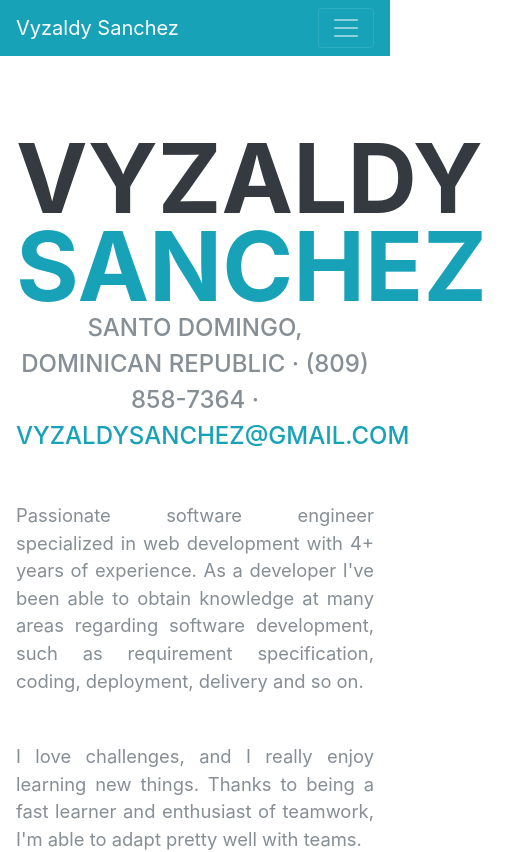
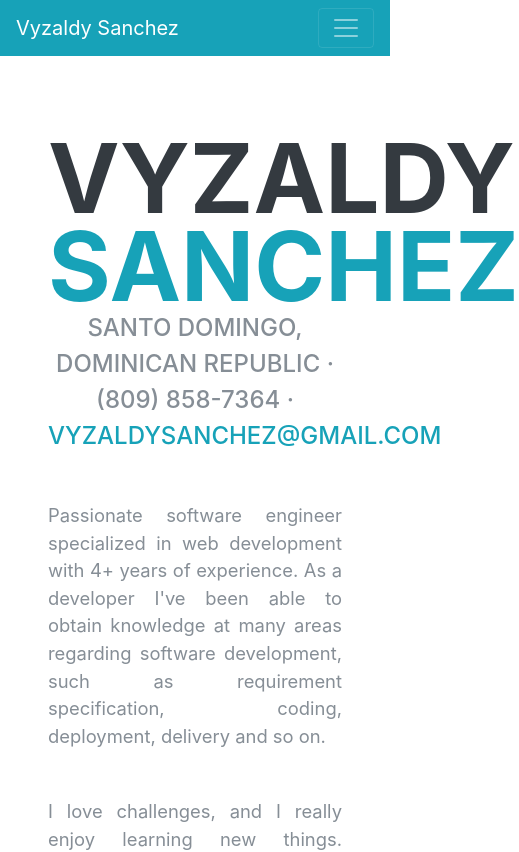
Before and after one commit to vyzaldysanchez/vyzaldysanchez.github.io, a Vue app: page / in a window 390 px wide. Shown: the top 852 px of the page, 519 px wide, since content can reach past the window. Built offline with nearby package versions, Linux system fonts and the light colour scheme; a web font is replaced by a local one.

Commit message:
Fixes margins

```diff
--- a/src/assets/css/resume_item.scss
+++ b/src/assets/css/resume_item.scss
@@ -1,6 +1,18 @@
 section.resume-section {
-  padding-top: 5rem !important;
-  padding-bottom: 5rem !important;
+  padding: 5rem 7rem !important;
+  margin: auto;
+
+  @media (max-width: 992px) {
+    padding: 5rem !important;
+  }
+
+  @media (max-width: 768px) {
+    padding: 5rem 3rem !important;
+  }
+
+  @media(max-width: 351px) {
+    padding: 5rem 1rem !important;
+  }
 
   .resume-item {
     .resume-content {}
```
